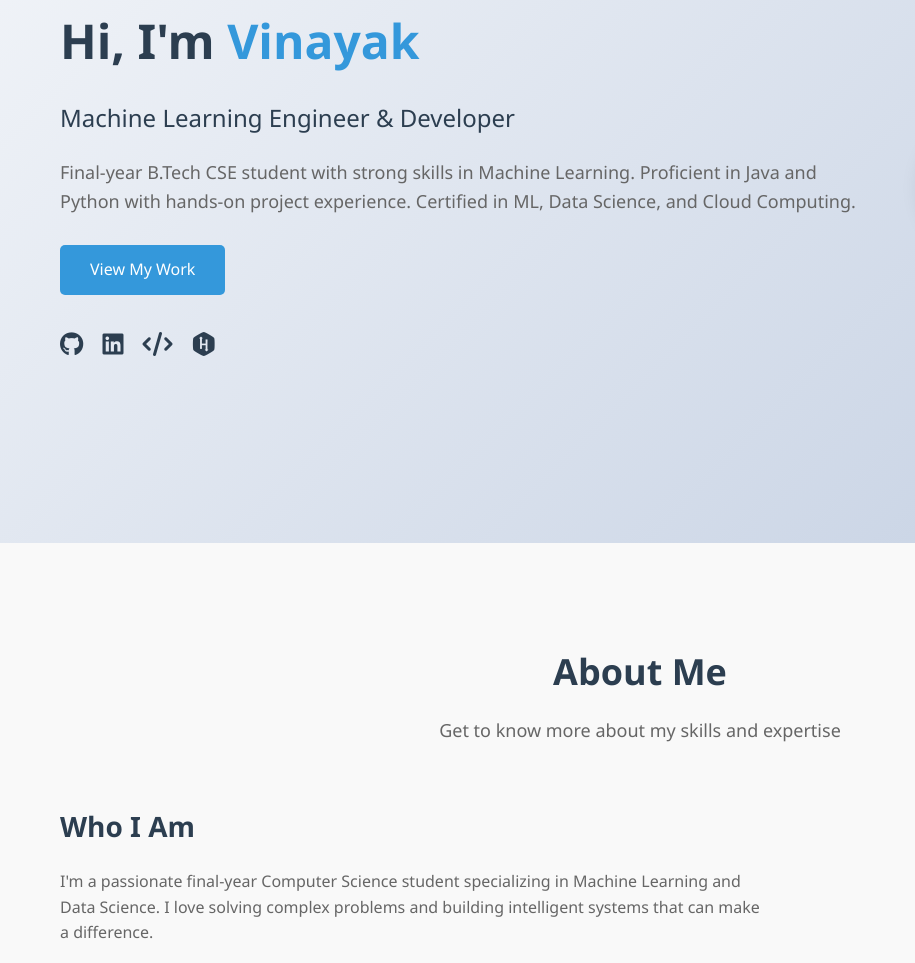
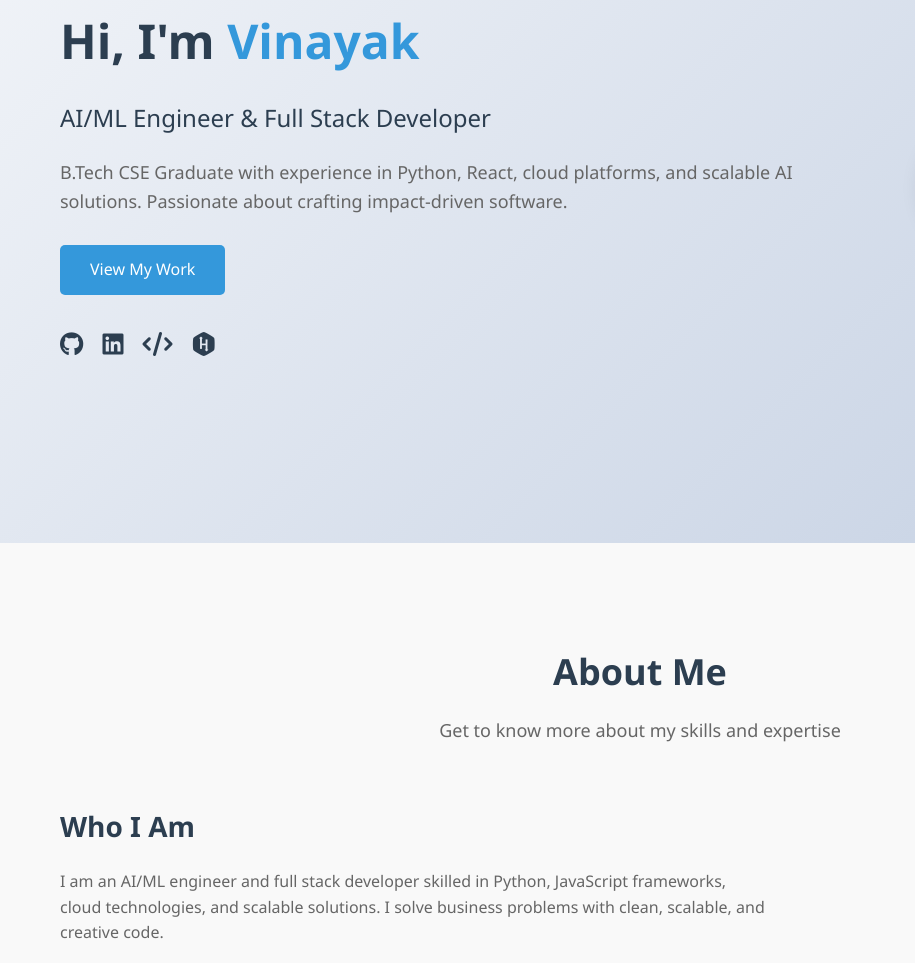
Before and after one commit to vinayak598/professional-portfolio, a plain HTML site: page index.html in a window 1280 px wide. Shown: the part 257-1220 px from the top of the page, 0-915 px from the left. Drawn offline with nearby package versions, Linux system fonts and the light colour scheme.

Commit message:
Update index.html

```diff
--- a/index.html
+++ b/index.html
@@ -651,9 +651,8 @@
             <div class="hero-content">
                 <div class="hero-text">
                     <h1>Hi, I'm <span>Vinayak</span></h1>
-                    <h2>Machine Learning Engineer & Developer</h2>
-                    <p>Final-year B.Tech CSE student with strong skills in Machine Learning. Proficient in Java and
-                        Python with hands-on project experience. Certified in ML, Data Science, and Cloud Computing.</p>
+                    <h2>AI/ML Engineer & Full Stack Developer</h2>
+                    <p>B.Tech CSE Graduate with experience in Python, React, cloud platforms, and scalable AI solutions. Passionate about crafting impact-driven software.</p>
                     <a href="#projects" class="btn">View My Work</a>
                     <div class="social-links">
                         <a href="https://github.com/vinayak598" target="_blank"><i class="fab fa-github"></i></a>
@@ -680,9 +679,7 @@
             <div class="about-content">
                 <div class="about-text">
                     <h3>Who I Am</h3>
-                    <p>I'm a passionate final-year Computer Science student specializing in Machine Learning and Data
-                        Science. I love solving complex problems and building intelligent systems that can make a
-                        difference.</p>
+                    <p>I am an AI/ML engineer and full stack developer skilled in Python, JavaScript frameworks, cloud technologies, and scalable solutions. I solve business problems with clean, scalable, and creative code.</p>
                     <p>With certifications in Machine Learning, Data Science, and Cloud Computing, I bring a
                         well-rounded skill set to any project. I'm particularly interested in natural language
                         processing and computer vision applications.</p>
```
